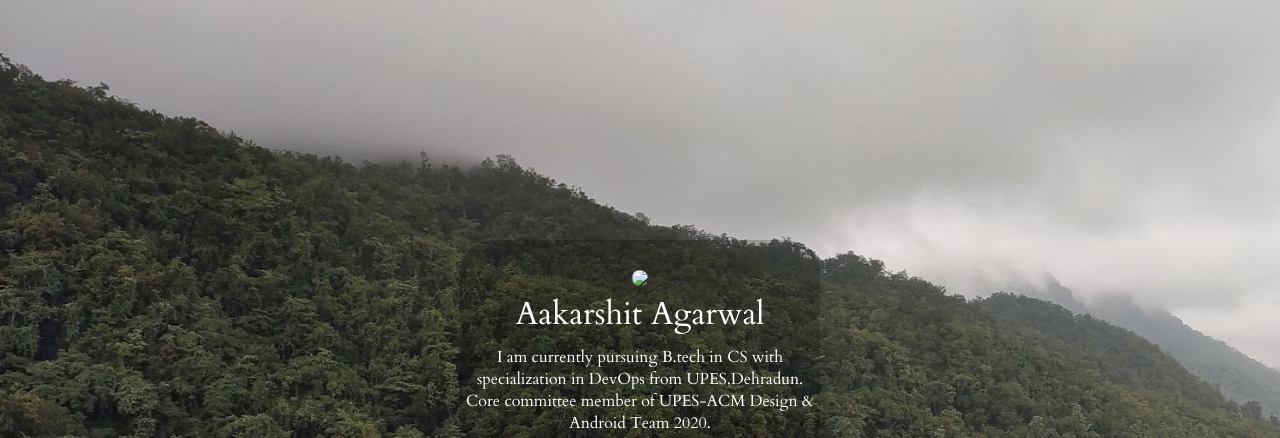
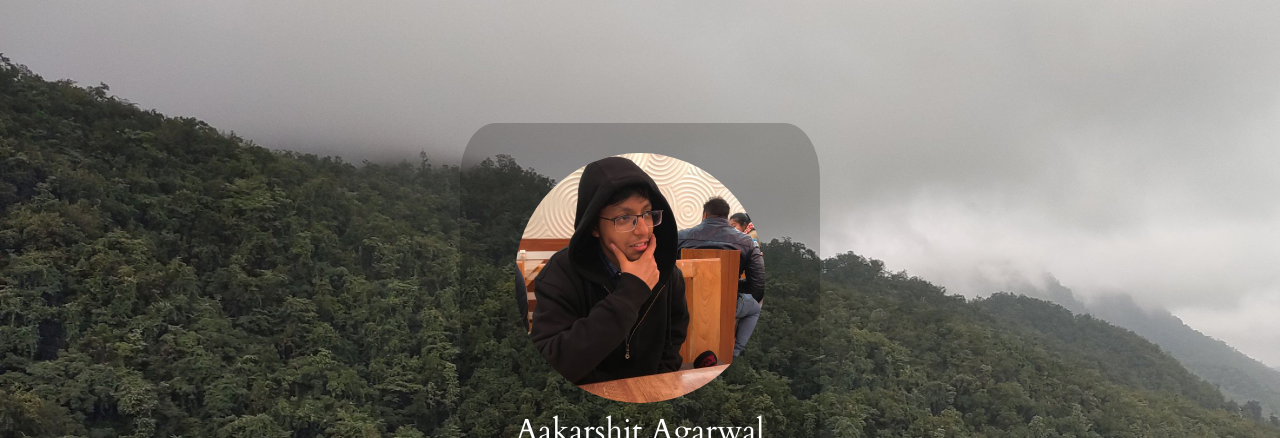
Before and after one commit to AakarshitAgarwal/Intro-page, a plain HTML site: page index.html in a window 1280 px wide. Shown: the top 438 px of the page. Drawn offline with Linux system fonts and the light colour scheme; files that its build step writes are made by us from their sources; files whose address does not match are found by name.

Commit message:
Updating location of files

```diff
--- a/index.html
+++ b/index.html
@@ -2,7 +2,7 @@
 <html>
     <head>
         <title> </title>
-        <link rel="stylesheet" type="text/css" href="profileStyle.css">
+        <link rel="stylesheet" type="text/css" href="main/profileStyle.css">
         <link rel="stylesheet" type="text/css" href="https://stackpath.bootstrapcdn.com/font-awesome/4.7.0/css/font-awesome.min.css">
         <link href="https://fonts.googleapis.com/css2?family=Cardo&display=swap" rel="stylesheet">
 
@@ -10,7 +10,7 @@
     <body>
         <div class="background">
             <div class="profile">
-                <img src="aakarshit.JPG">
+                <img src="main/aakarshit.JPG">
                 <div class="profileText">
                         <h1> Aakarshit Agarwal </h1>
                         <h2> I am currently pursuing B.tech in CS with specialization in DevOps from UPES,Dehradun. Core committee member of UPES-ACM Design & Android Team 2020.</h2>
```
